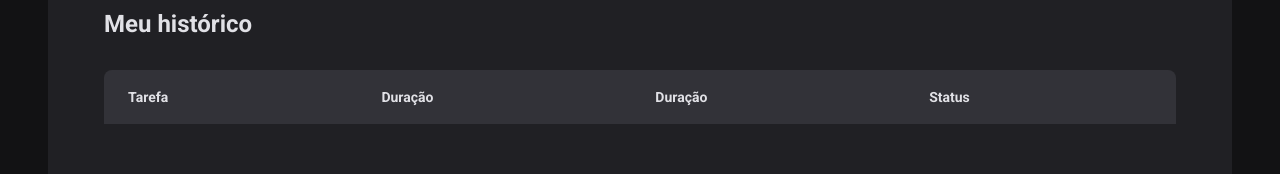
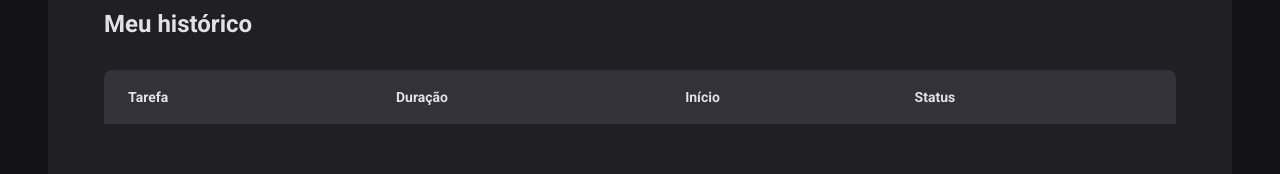
Before and after one commit to alvarobianor/Pomodoro-App, a React (Vite) app: page /history in a window 1280 px wide. Shown: the part 174-348 px from the top of the page. Built offline with nearby package versions, Linux system fonts and the light colour scheme.

Commit message:
Formating the start date on history page

```diff
--- a/src/pages/History/index.tsx
+++ b/src/pages/History/index.tsx
@@ -1,6 +1,8 @@
 import { useContext } from 'react'
 import { HistoryContainer, HistoryList, Status } from './styles'
 import { CycleContext } from '../../contexts/CyclesContext'
+import { formatDistanceToNow } from 'date-fns'
+import ptBr from 'date-fns/locale/pt-BR'
 
 export function History() {
   const { cycles } = useContext(CycleContext)
@@ -15,7 +17,7 @@
             <tr>
               <th>Tarefa</th>
               <th>Duração</th>
-              <th>Duração</th>
+              <th>Início</th>
               <th>Status</th>
             </tr>
           </thead>
@@ -25,7 +27,12 @@
                 <tr key={item.id}>
                   <td>{item.task}</td>
                   <td>{item.minutesAmount} minutos</td>
-                  <td>Há 2 meses</td>
+                  <td>
+                    {formatDistanceToNow(item.startdate, {
+                      addSuffix: true,
+                      locale: ptBr,
+                    })}
+                  </td>
                   <td>
                     {item.finishedDate && (
                       <Status statusColor="green">Concluído</Status>
```
